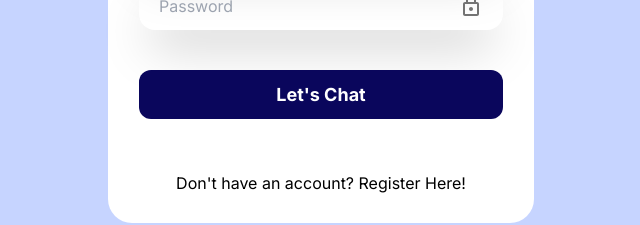
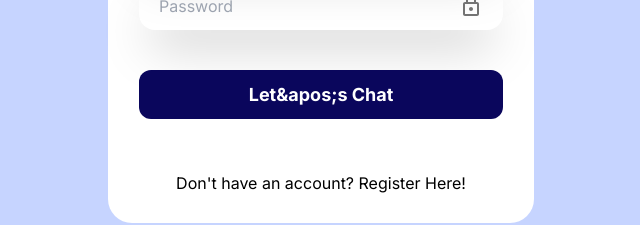
Before and after one commit to anhanh404/anhanh, a Next.js app: page / in a window 1280 px wide. Shown: the part 390-615 px from the top of the page, without its empty margins (319-959 px from the left). Built offline with nearby package versions, Linux system fonts and the light colour scheme.

Commit message:
Update Form.tsx

```diff
--- a/components/Form.tsx
+++ b/components/Form.tsx
@@ -114,7 +114,7 @@ const Form = ({ type }) => {
                     </div>
 
                     <button className="button" type="submit">
-                        {type === "register" ? "Join Free" : "Let's Chat" }
+                        {type === "register" ? "Join Free" : "Let&apos;s Chat" }
                     </button>
                 </form>
 
```
